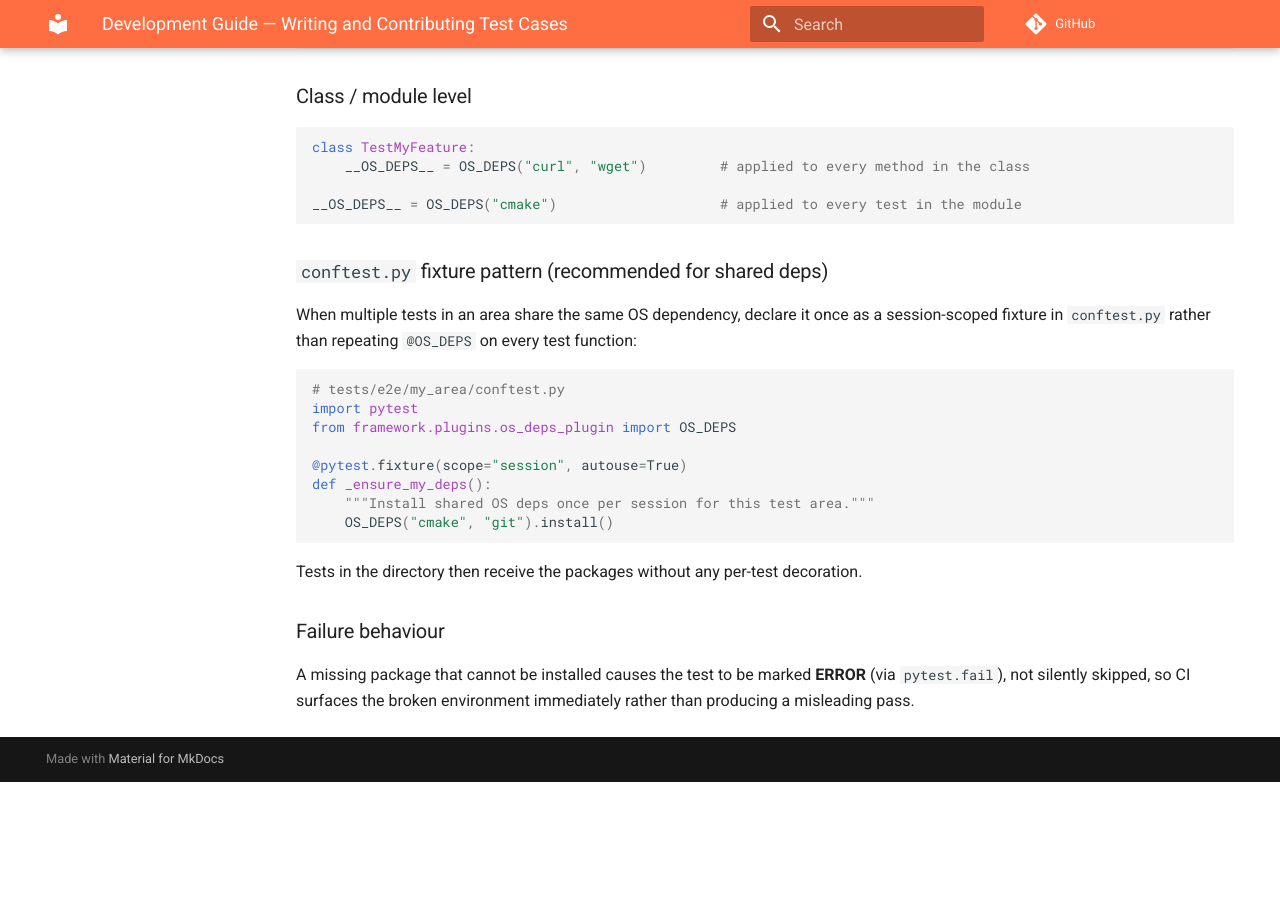
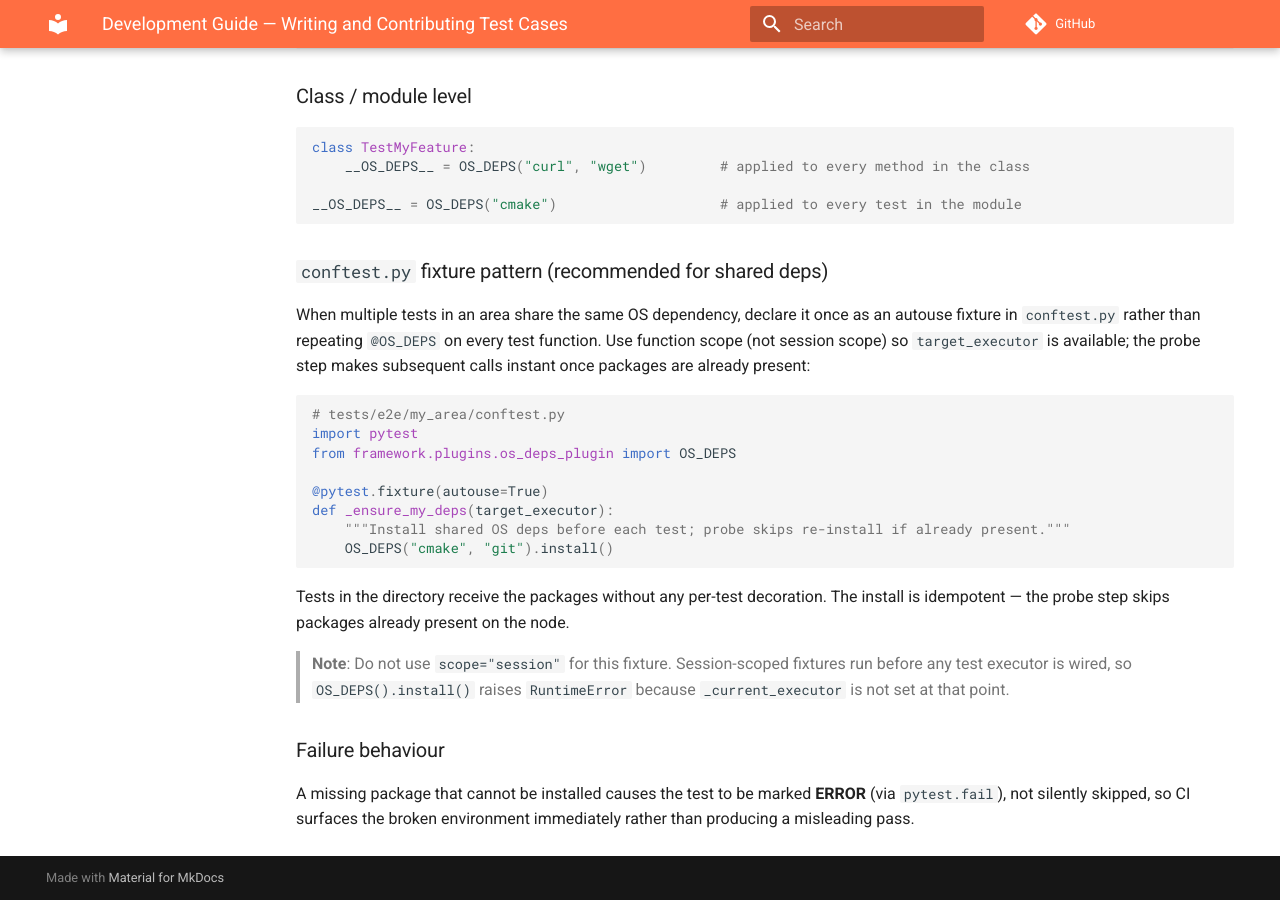
Before and after one commit to ROCm/rocm-tests, an MkDocs documentation site: the page built from docs/development-guide.md, in a window 1280 px wide and 900 px high, scrolled down 8374 px. Built offline with MkDocs 1.6.1 and Material for MkDocs 9.7.7, drawn with Linux system fonts in a browser that asks for light colours; comment, search, counter and statistics services are not loaded; before the commit the page ends 9156 px from its top, so only the background shows below that.

Commit message:
fix(docs): correct conftest fixture scope for OS_DEPS session limitation
Co-Authored-By: Claude <noreply@anthropic.com>

````diff
--- a/docs/development-guide.md
+++ b/docs/development-guide.md
@@ -363,22 +363,28 @@ __OS_DEPS__ = OS_DEPS("cmake")                    # applied to every test in the
 
 ### `conftest.py` fixture pattern (recommended for shared deps)
 
-When multiple tests in an area share the same OS dependency, declare it once as a
-session-scoped fixture in `conftest.py` rather than repeating `@OS_DEPS` on every
-test function:
+When multiple tests in an area share the same OS dependency, declare it once as an
+autouse fixture in `conftest.py` rather than repeating `@OS_DEPS` on every test
+function. Use function scope (not session scope) so `target_executor` is available;
+the probe step makes subsequent calls instant once packages are already present:
 
 ```python
 # tests/e2e/my_area/conftest.py
 import pytest
 from framework.plugins.os_deps_plugin import OS_DEPS
 
-@pytest.fixture(scope="session", autouse=True)
-def _ensure_my_deps():
-    """Install shared OS deps once per session for this test area."""
+@pytest.fixture(autouse=True)
+def _ensure_my_deps(target_executor):
+    """Install shared OS deps before each test; probe skips re-install if already present."""
     OS_DEPS("cmake", "git").install()
 ```
 
-Tests in the directory then receive the packages without any per-test decoration.
+Tests in the directory receive the packages without any per-test decoration.
+The install is idempotent — the probe step skips packages already present on the node.
+
+> **Note**: Do not use `scope="session"` for this fixture. Session-scoped fixtures
+> run before any test executor is wired, so `OS_DEPS().install()` raises `RuntimeError`
+> because `_current_executor` is not set at that point.
 
 ### Failure behaviour
 
````
